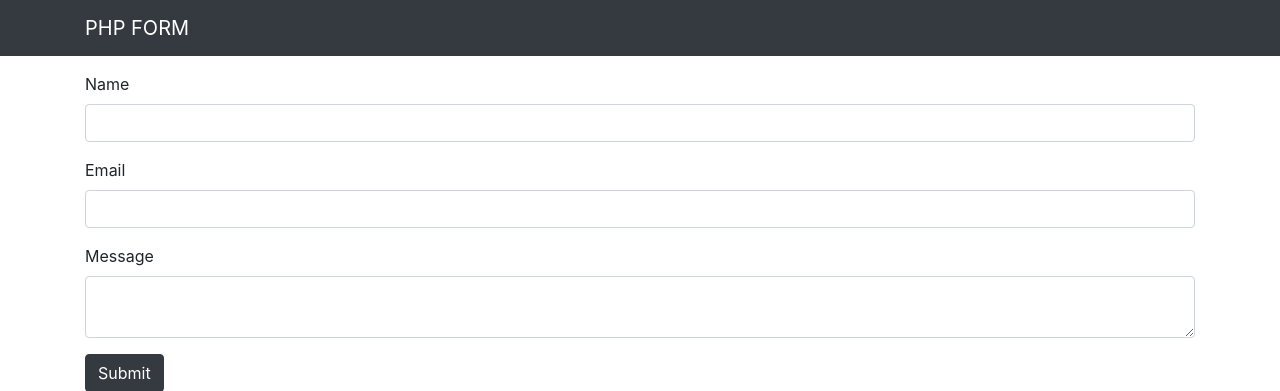
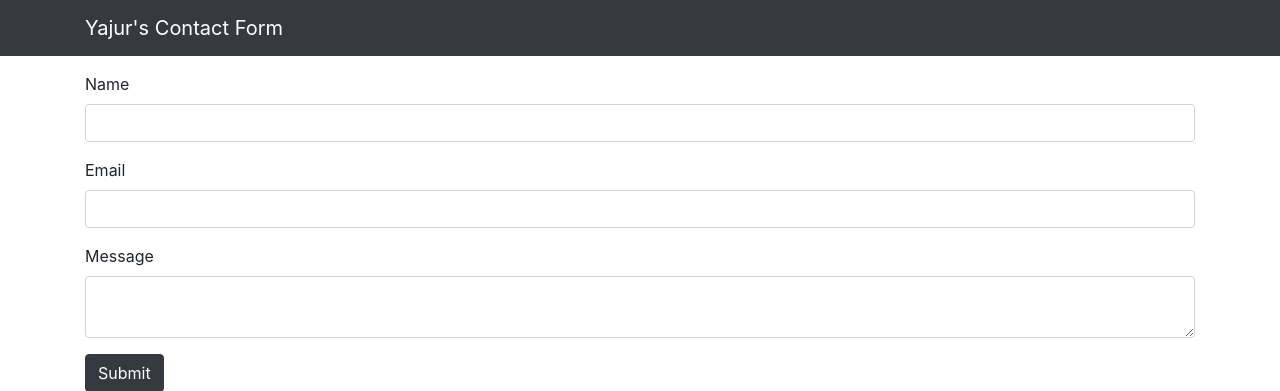
Before and after one commit to yajurrai/php_form, a PHP site: page / in a window 1280 px wide. Shown: the top 391 px of the page. Run offline with PHP 8.4, Linux system fonts and the light colour scheme.

Commit message:
Update index.php

```diff
--- a/index.php
+++ b/index.php
@@ -11,7 +11,7 @@
   <navbar class="navbar navbar-default navbar-dark bg-dark">
     <div class="container">
       <div class="navbar-header">
-        <a href="#"class="navbar-brand">PHP FORM</a>
+        <a href="#"class="navbar-brand">Yajur's Contact Form</a>
       </div>
     </div>
   </navbar>
```
